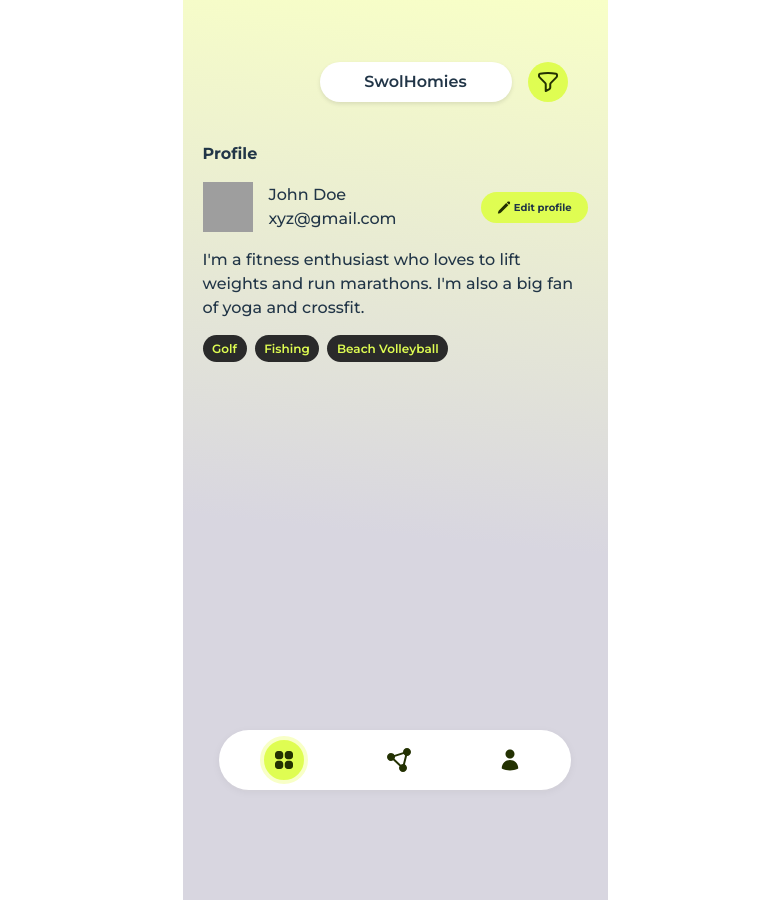
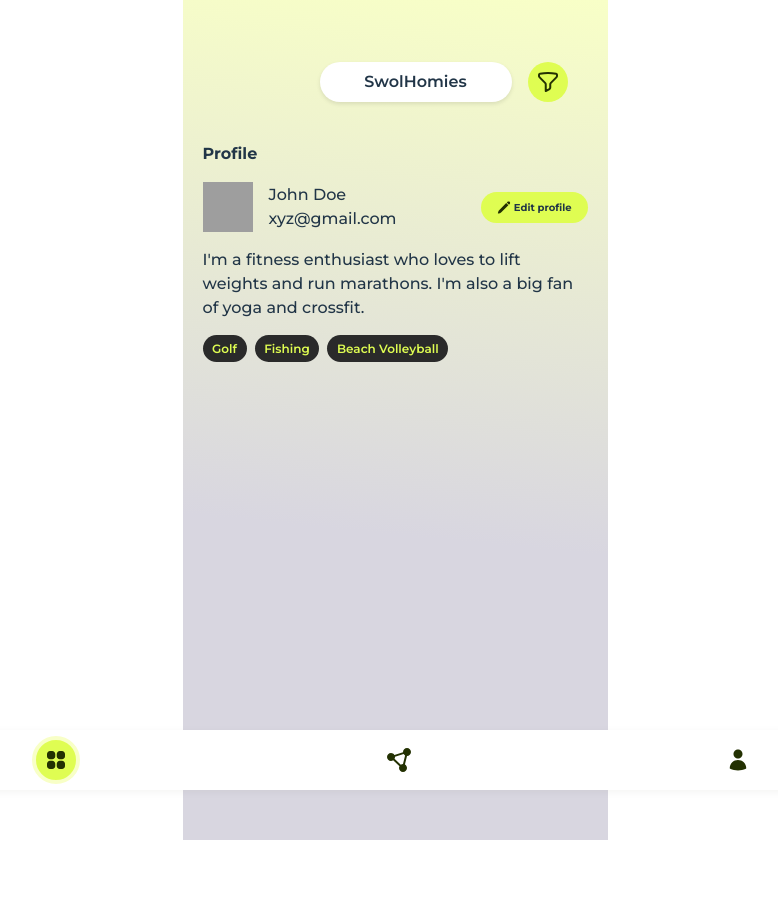
Before and after one commit to TheAJArchit3020/workout-bros-frontend, a React (Vite) app: page /profile in a window 1280 px wide. Shown: the whole page, without its empty margins (245-1023 px from the left). After the commit the page ends 840 px from the top, so only its background shows below. Built offline with nearby package versions, Linux system fonts and the light colour scheme; grey boxes are pictures that could not be loaded.

Commit message:
footer responsive done.

```diff
--- a/src/components/footer/Footer.css
+++ b/src/components/footer/Footer.css
@@ -1,8 +1,13 @@
 /* small mobile css */
 .footer-container {
-    position: sticky;
-    bottom: 10px;
+    position: fixed;
+    bottom: 0;
+    left: 0;
+    right: 0;
     width: 100%;
+    z-index: 1000;
+    padding: 10px 0;
+    background-color: transparent;
 }
 
 .footer-content {
```
